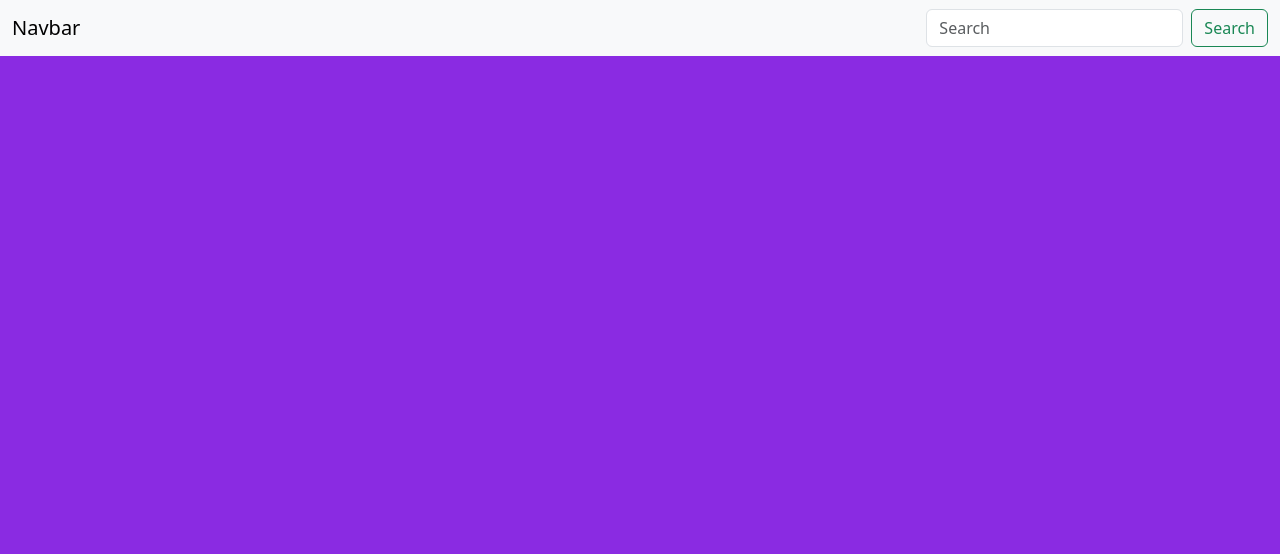
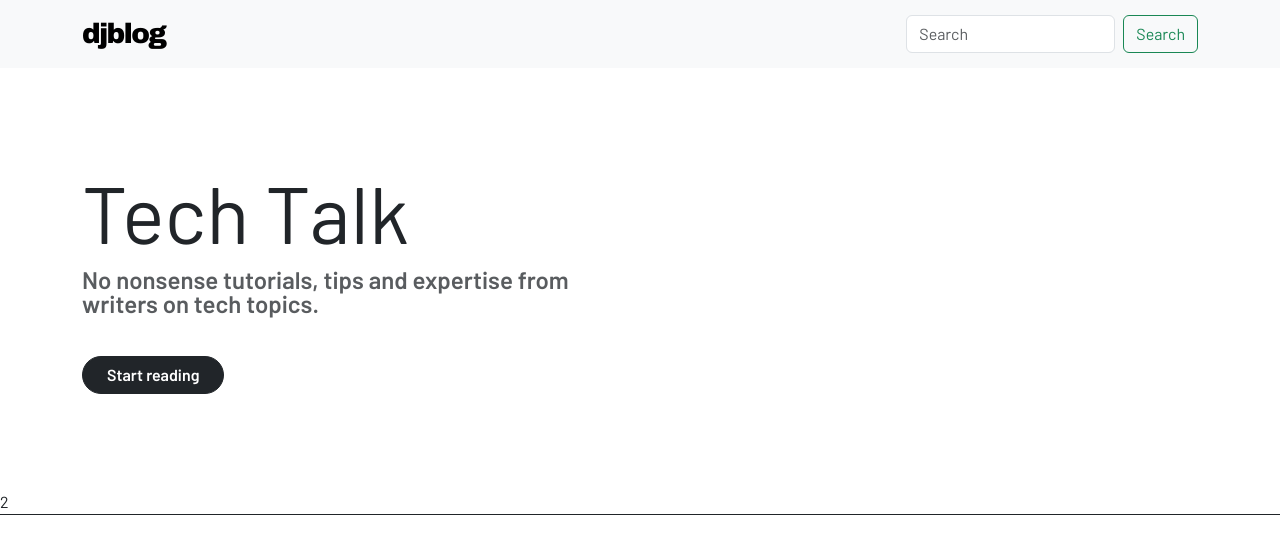
Before and after one commit to toth3m00n/djblog, a Django app: page / in a window 1280 px wide. Shown: the top 554 px of the page. Run offline with Django 4.2, Linux system fonts and the light colour scheme.

Commit message:
[add button and customize]

```diff
--- a/djblog_root/djblogapp/static/djblogapp_static/style.css
+++ b/djblog_root/djblogapp/static/djblogapp_static/style.css
@@ -1,3 +1,19 @@
-body {
-    background-color: blueviolet;
+@import url('https://fonts.googleapis.com/css2?family=Archivo:wght@900&display=swap');
+@import url('https://fonts.googleapis.com/css2?family=Barlow:ital,wght@0,400;0,600;0,800;0,900;1,400&family=Merriweather&display=swap');
+.logo {
+    font-family: 'Archivo', sans-serif;
+    letter-spacing: -1.5px;
 }
+
+.test {
+    font-family: 'Barlow', sans-serif;
+    font-family: 'Merriweather', serif;
+}
+
+html, body {
+    font-family: 'Barlow', sans-serif;
+}
+
+.fw-550 {
+    font-weight: 550;
+}
--- a/djblog_root/djblogapp/templates/base/navbar.html
+++ b/djblog_root/djblogapp/templates/base/navbar.html
@@ -1,7 +1,7 @@
 <nav class="navbar navbar-expand-lg navbar-light bg-light">
 
-  <div class="container-fluid">
-    <a class="navbar-brand" href="#">Navbar</a>
+  <div class="container">
+    <a class="navbar-brand logo fs-3" href="#">djblog</a>
 
     <button class="navbar-toggler" type="button" data-bs-toggle="collapse" data-bs-target="#navbarSupportedContent" aria-controls="navbarSupportedContent" aria-expanded="false" aria-label="Toggle navigation">
       <span class="navbar-toggler-icon"></span>
--- /dev/null
+++ b/djblog_root/djblogapp/templates/djblogapp/components/splash.html
@@ -0,0 +1,15 @@
+
+<div class="border-bottom border-1 border-dark bg-gradient">
+  <div class="container py-5">
+
+    <div class="row">
+    <div class="col-12 col-md-6 py-1 py-md-5 text-center text-md-start">
+       <h1 class="display-1"> Tech Talk </h1>
+        <p class="fs-4 lh-1 text-muted fw-550 pb-4">
+          No nonsense tutorials, tips and expertise from writers on tech topics.
+        </p>
+      <button type="button" class="btn btn-dark rounded-pill fw-550 px-4">Start reading</button>
+    </div>
+
+  </div>
+</div>2
--- a/djblog_root/djblogapp/templates/djblogapp/index.html
+++ b/djblog_root/djblogapp/templates/djblogapp/index.html
@@ -4,5 +4,6 @@
 
 {% block template %}
 {% include "base/navbar.html" %}
+{% include "./components/splash.html" %}
 
 {% endblock %}
```
